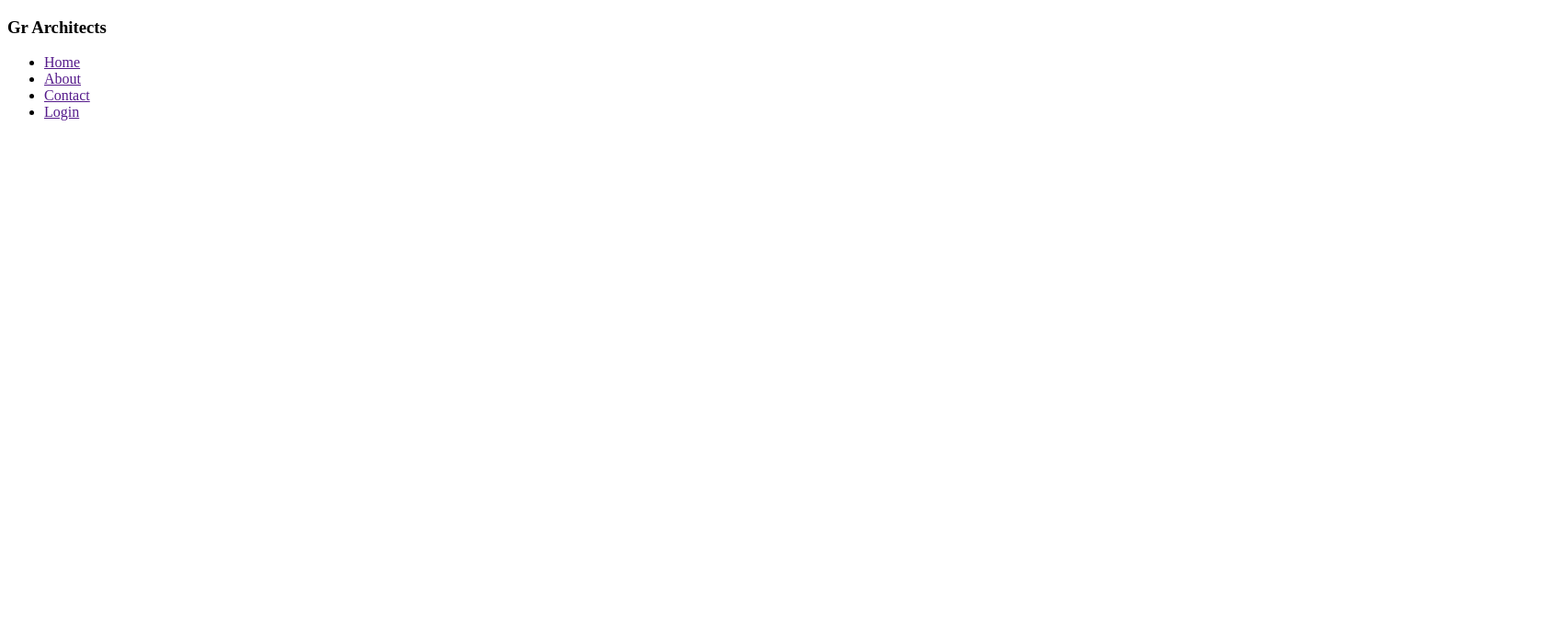
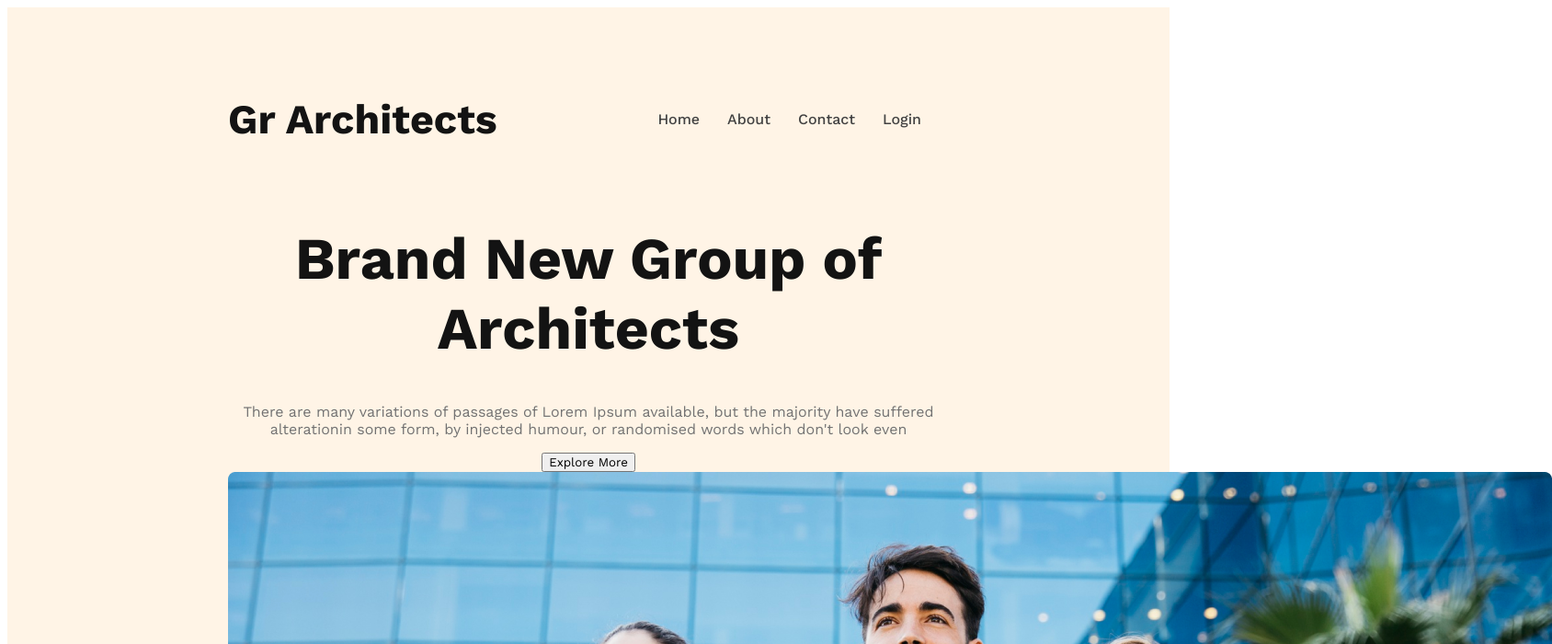
Before and after one commit to Muinul-Islam/g3-architect-website, a plain HTML site: page index.html in a window 1280 px wide. Shown: the top 700 px of the page at 92% size, 1688 px wide, since content can reach past the window. Drawn offline with nearby package versions, Linux system fonts and the light colour scheme.

Commit message:
banner content added

```diff
--- a/index.html
+++ b/index.html
@@ -1,15 +1,17 @@
 <!DOCTYPE html>
 <html lang="en">
+
 <head>
     <meta charset="UTF-8">
     <meta name="viewport" content="width=device-width, initial-scale=1.0">
     <title>G3 Architects</title>
     <link rel="stylesheet" href="./styles/style.css">
 </head>
+
 <body>
     <header>
         <nav>
-            <h3>Gr Architects</h3>
+            <h3 class="nav-title">Gr Architects</h3>
             <ul>
                 <li><a href="">Home</a></li>
                 <li><a href="">About</a></li>
@@ -17,6 +19,14 @@
                 <li><a href="">Login</a></li>
             </ul>
         </nav>
+        <div class="banner">
+            <div class="banner-content">
+                <h1 class="banner-title">Brand New Group of Architects</h1>
+                <p class="banner-description">There are many variations of passages of Lorem Ipsum available, but the majority have suffered alterationin some form, by injected humour, or randomised words which don't look even</p>
+                <button class="btn-primary">Explore More</button>
+            </div>
+            <img src="./images/banner.png" alt="">
+        </div>
     </header>
     <main>
 
@@ -25,4 +35,5 @@
 
     </footer>
 </body>
+
 </html>
--- a/styles/style.css
+++ b/styles/style.css
@@ -1 +1,62 @@
+/* Google Font Added */
 @import url('https://fonts.googleapis.com/css2?family=Inconsolata:wght@700&family=Open+Sans:wght@300;400;700;800&family=Space+Mono:wght@700&family=Work+Sans:wght@400;500;600;700;800&display=swap');
+
+* {
+    font-family: 'Work Sans', sans-serif;
+}
+
+/* Header Section */
+header {
+    background: rgba(255, 144, 14, 0.10);
+    padding: 50px 240px;
+}
+
+nav {
+    display: flex;
+    justify-content: space-between;
+    align-items: center;
+}
+
+.nav-title {
+    font-size: 2.8rem;
+    font-weight: 700;
+    color: #131313;
+}
+
+nav>ul {
+    display: flex;
+}
+
+nav a {
+    text-decoration: none;
+    color: #424242;
+}
+
+nav li {
+    list-style: none;
+    margin-right: 30px;
+    font-weight: 500;
+    font-size: 1rem;
+}
+
+/* Banner Section styles */
+.banner-content {
+    max-width: 800px;
+    text-align: center;
+    margin: 0px auto;
+}
+
+.banner-title {
+    color: #131313;
+    font-size: 4rem;
+    font-weight: 700;
+}
+
+.banner-description {
+    color: #727272;
+    font-size: 1rem;
+    font-weight: 400;
+}
+.btn-primary{
+
+}
```
